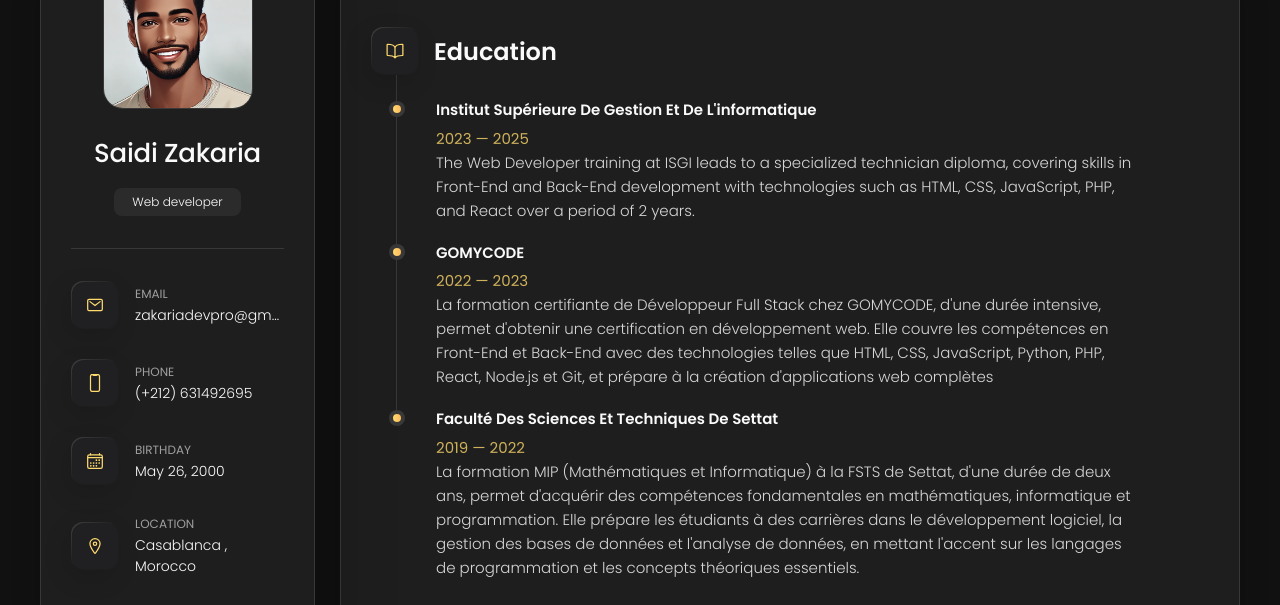
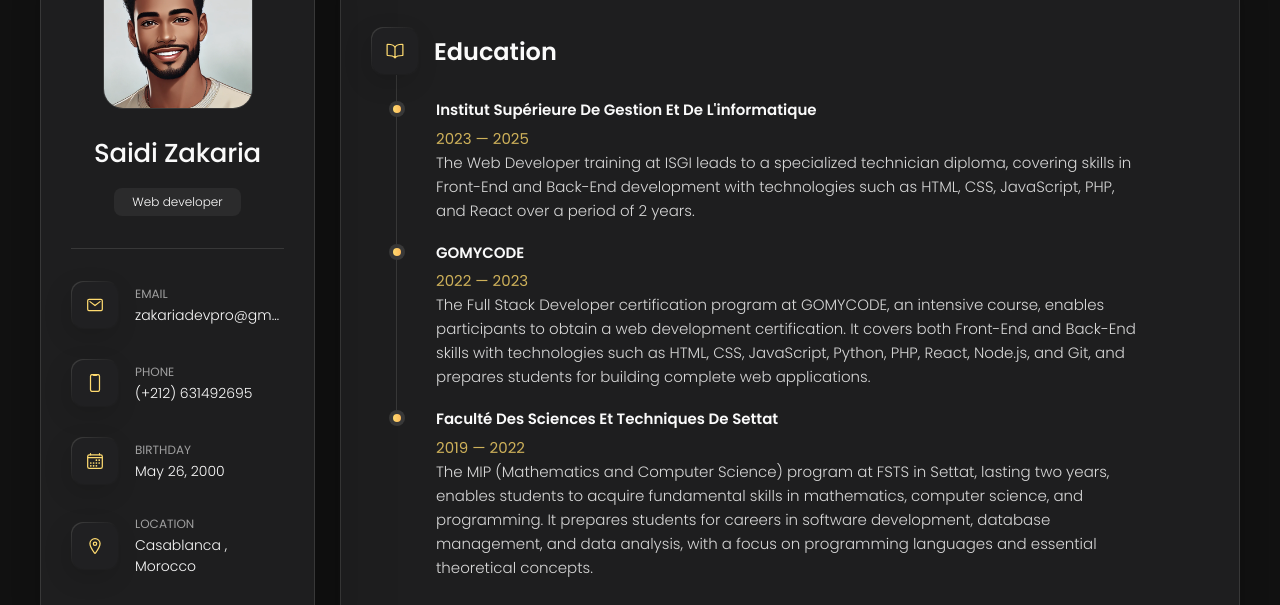
Before and after one commit to zakariadevpro/portfolio, a plain HTML site: page index.html in a window 1280 px wide. Both pictures are taken after a click on the button "Resume". Shown: the part 162-767 px from the top of the page. Drawn offline with nearby package versions, Linux system fonts and the light colour scheme.

Commit message:
Update index.html

```diff
--- a/index.html
+++ b/index.html
@@ -421,8 +421,8 @@ Designing robust and scalable server-side solutions using modern back-end techno
               <span>2022 — 2023</span>
 
               <p class="timeline-text">
-                La formation certifiante de Développeur Full Stack chez GOMYCODE, d'une durée intensive, permet d'obtenir une certification en développement web. Elle couvre les compétences en Front-End et Back-End avec des technologies telles que HTML, CSS, JavaScript, Python, PHP, React, Node.js et Git, et prépare à la création d'applications web complètes
-              </p>
+
+The Full Stack Developer certification program at GOMYCODE, an intensive course, enables participants to obtain a web development certification. It covers both Front-End and Back-End skills with technologies such as HTML, CSS, JavaScript, Python, PHP, React, Node.js, and Git, and prepares students for building complete web applications.</p>
 
             </li>
 
@@ -433,7 +433,7 @@ Designing robust and scalable server-side solutions using modern back-end techno
               <span>2019 — 2022</span>
 
               <p class="timeline-text">
-                La formation MIP (Mathématiques et Informatique) à la FSTS de Settat, d'une durée de deux ans, permet d'acquérir des compétences fondamentales en mathématiques, informatique et programmation. Elle prépare les étudiants à des carrières dans le développement logiciel, la gestion des bases de données et l'analyse de données, en mettant l'accent sur les langages de programmation et les concepts théoriques essentiels.
+               The MIP (Mathematics and Computer Science) program at FSTS in Settat, lasting two years, enables students to acquire fundamental skills in mathematics, computer science, and programming. It prepares students for careers in software development, database management, and data analysis, with a focus on programming languages and essential theoretical concepts.
               </p>
 
             </li>
```
